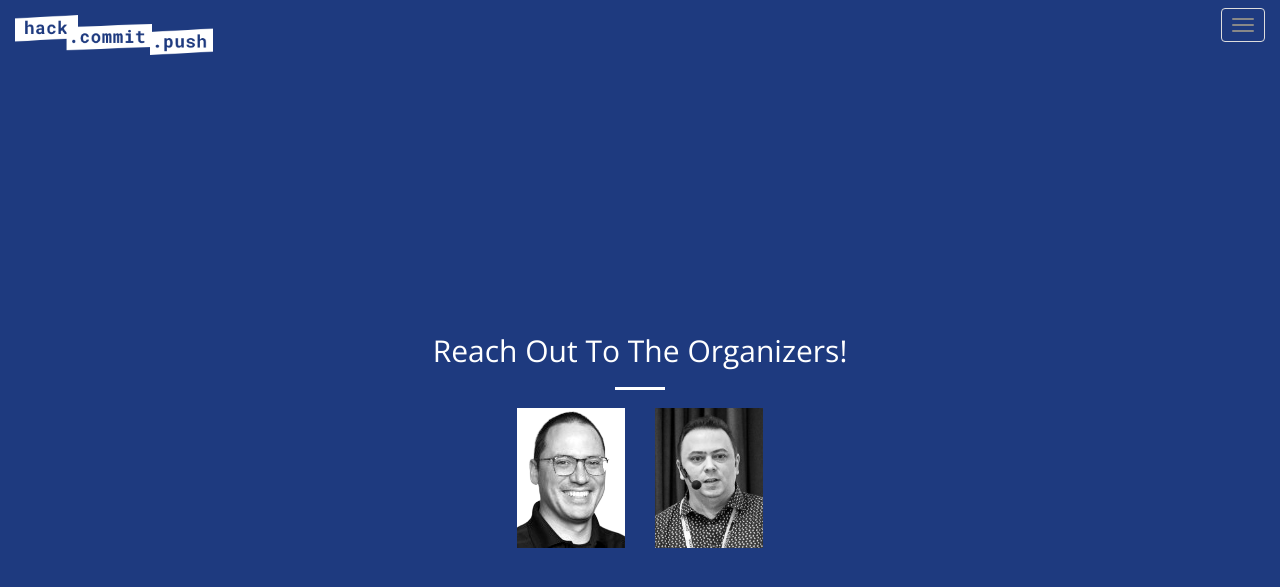
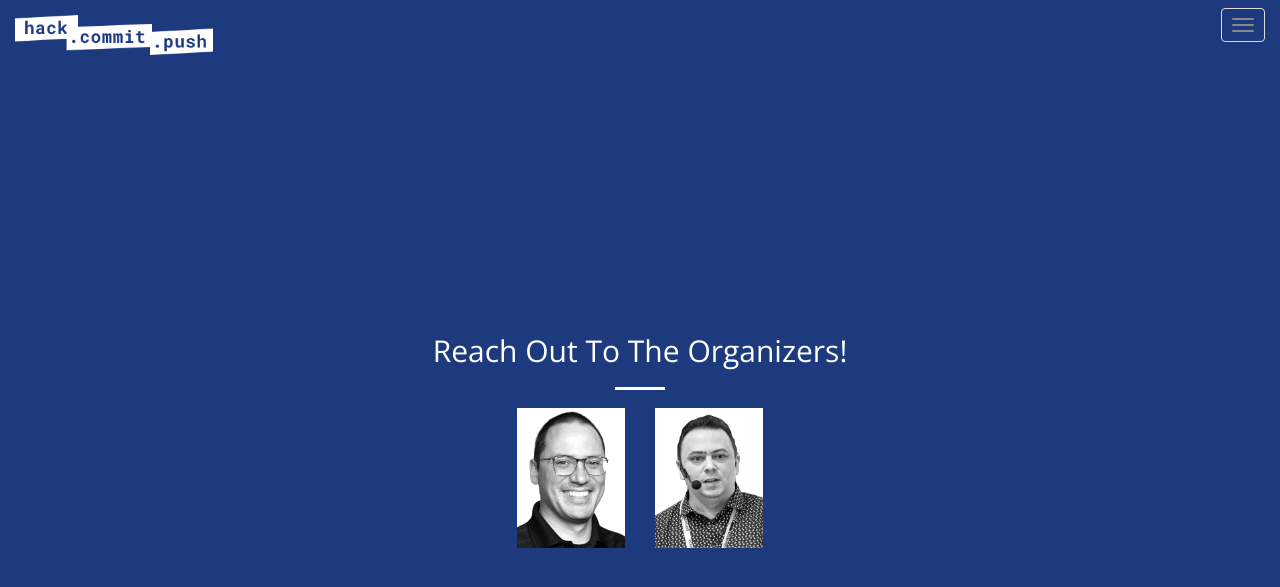
Before and after one commit to hack-commit-push/switzerland2024, a Jekyll site: the page built from index.html, in a window 1280 px wide and 900 px high, scrolled down 5836 px. Shown: the top 587 px of the window. Built offline with Jekyll 4.4.1, drawn with Linux system fonts in a browser that asks for light colours.

Commit message:
🍱 remove background from profile photo

```diff
--- a/_data/team.yml
+++ b/_data/team.yml
@@ -6,5 +6,5 @@ core:
 
   - name: Marcus
     profile_url: https://fosstodon.org/McPringle
-    picture: marcus.jpg
+    picture: marcus.png
     short_desc: Scrum master at Adcubum
```
Also changed, not shown: img/marcus.jpg (deleted), img/marcus.png (added).
